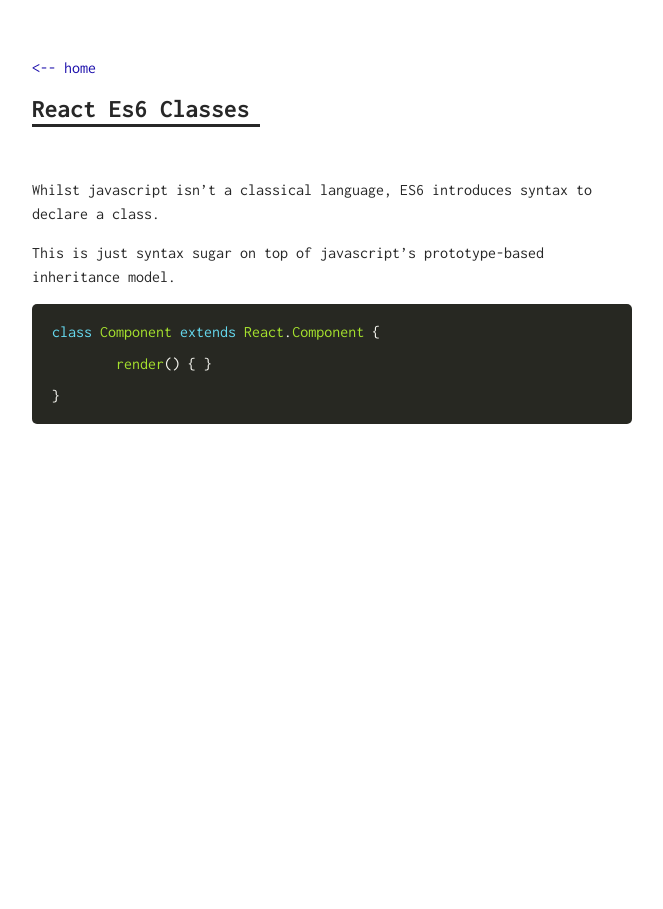
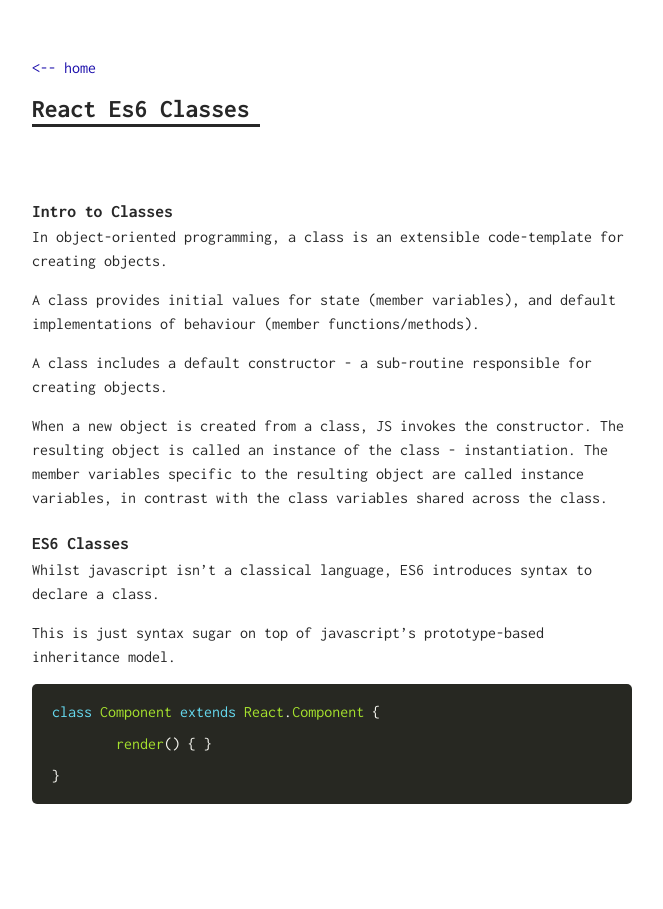
Before and after one commit to iamandyjones/js-notes, a Jekyll site: the page built from _posts/2017-02-03-react-es6-classes.md, in a window 1280 px wide. Shown: the whole page, without its empty margins (308-971 px from the left). Built offline with Jekyll 4.4.1, drawn with Linux system fonts in a browser that asks for light colours.

Commit message:
Update 2017-02-03-react-es6-classes.md

```diff
--- a/_posts/2017-02-03-react-es6-classes.md
+++ b/_posts/2017-02-03-react-es6-classes.md
@@ -1,6 +1,18 @@
 ---
 layout: post
 ---
+
+## Intro to Classes
+
+In object-oriented programming, a class is an extensible code-template for creating objects.
+
+A class provides initial values for state (member variables), and default implementations of behaviour (member functions/methods).
+
+A class includes a default constructor - a sub-routine responsible for creating objects.
+
+When a new object is created from a class, JS invokes the constructor. The resulting object is called an instance of the class - instantiation. The member variables specific to the resulting object are called instance variables, in contrast with the class variables shared across the class.
+
+## ES6 Classes
 
 Whilst javascript isn't a classical language, ES6 introduces syntax to declare a class.
 
```
